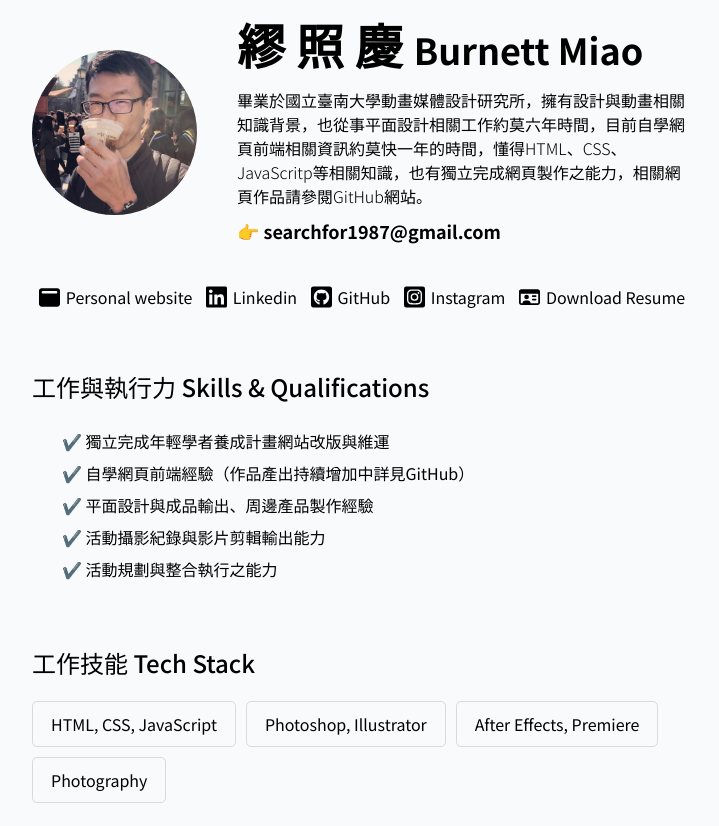
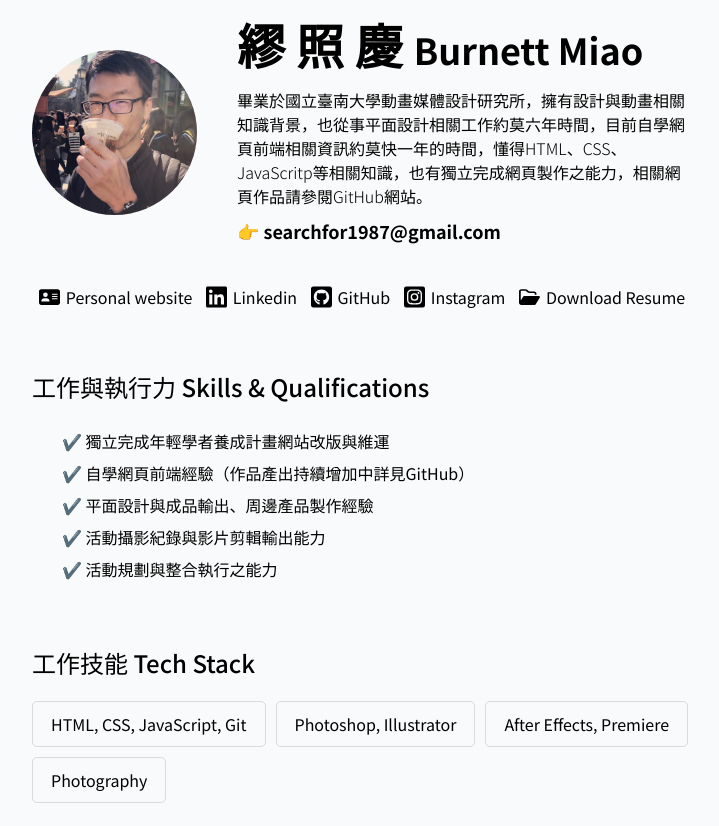
Before and after one commit to BurnettMiao/Digital-Resume, a plain HTML site: page index.html in a window 1280 px wide. Shown: the top 826 px of the page, without its empty margins (278-997 px from the left). Drawn offline with Linux system fonts and the light colour scheme.

Commit message:
icon add

```diff
--- a/index.html
+++ b/index.html
@@ -23,7 +23,7 @@
 
   <section class="container links">
     <div class="link-card">
-      <img src="/images/window-maximize-solid.svg" alt="">
+      <img src="/images/address-card-solid.svg" alt="">
       <a href="#" target="_blank">Personal website</a>
     </div>
     <div class="link-card">
@@ -39,7 +39,7 @@
       <a href="https://www.instagram.com/burnettmiao/" target="_blank">Instagram</a>
     </div>
     <div class="link-card">
-      <img src="images/id-card-regular.svg" alt="">
+      <img src="images/folder-open-regular.svg" alt="">
       <a href="#" target="_blank">Download Resume</a>
     </div>
   </section>
@@ -59,7 +59,7 @@
     <h2>工作技能 Tech Stack</h2>
     <div class="tech-container">
       <div class="tech-card">
-        <span>HTML, CSS, JavaScript</span>
+        <span>HTML, CSS, JavaScript, Git</span>
       </div>
 
       <div class="tech-card">
```
Also changed, not shown: images/address-card-solid.svg (added), images/folder-open-regular.svg (added).
